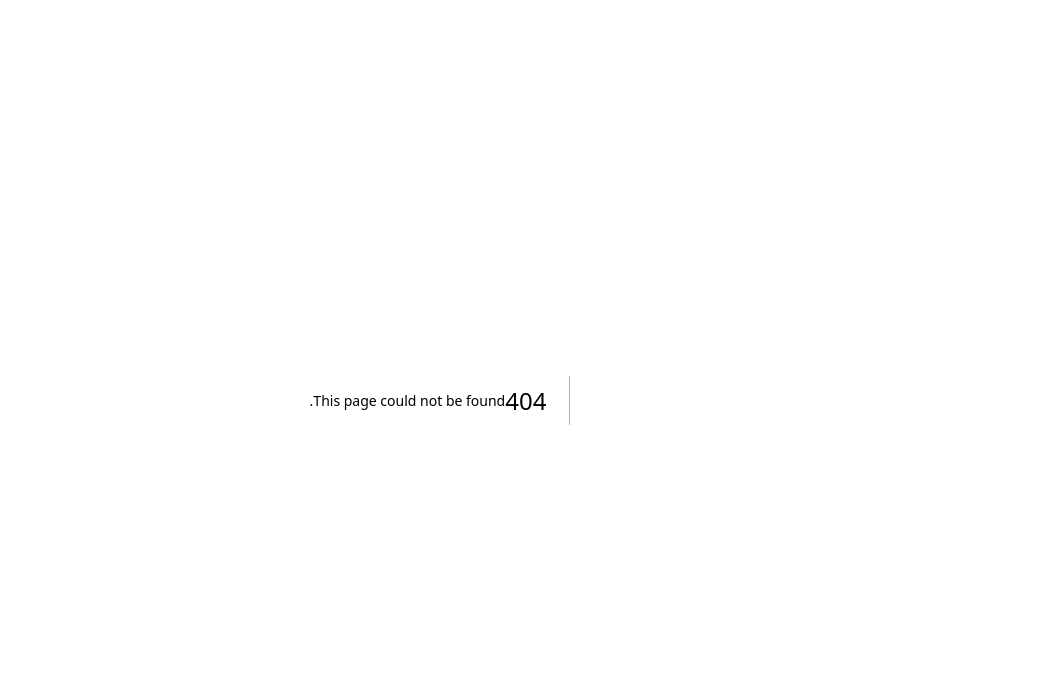
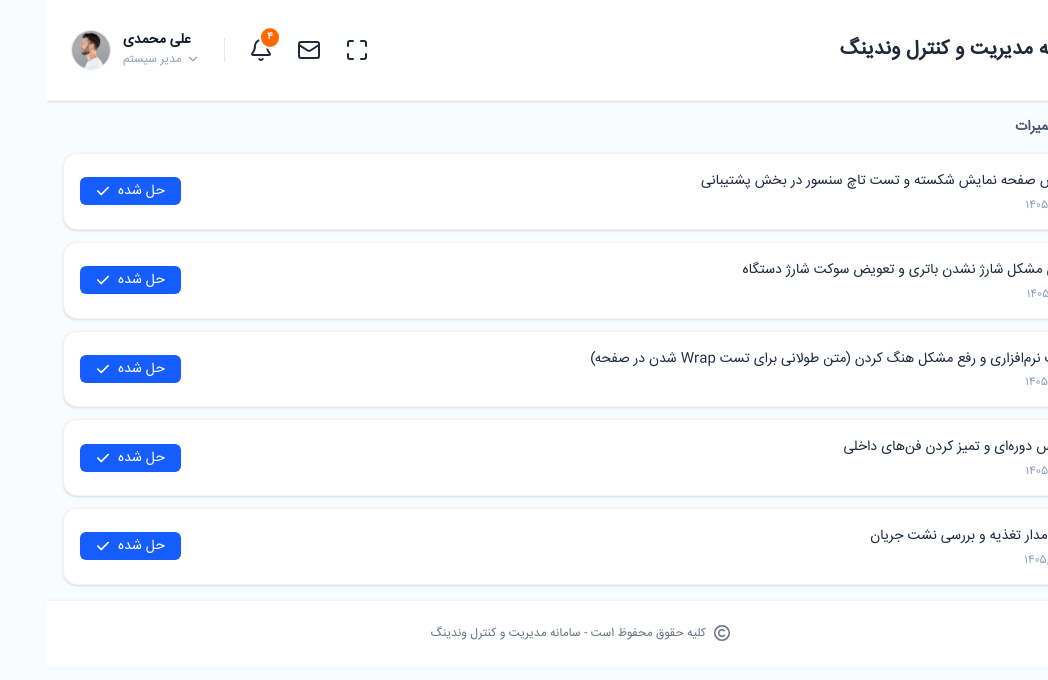
Before and after one commit to DanialDaneshmand/vending, a Next.js app: page /repairs in a window 1280 px wide. Before the commit this address had no page. Shown: the top 680 px of the page, without its empty margins (232-1280 px from the left). Built offline with nearby package versions, Linux system fonts and the light colour scheme.

Commit message:
repairs page added

```diff
--- a/src/app/(auth)/verify-otp/page.tsx
+++ b/src/app/(auth)/verify-otp/page.tsx
@@ -73,7 +73,7 @@ const VerifyOtpPage = () => {
   };
 
   return (
-    <div className="w-full min-h-screen  bg-[#F3F7FE]" dir="rtl">
+    <div className="w-full   bg-[#F3F7FE]" dir="rtl">
       {/* Header */}
       <div className="w-full bg-white shadow-sm py-6 flex items-center gap-x-2 pr-4">
         <img src="/header-icon.png" alt="" className="w-14 h-12" />
--- a/src/app/(dashboard)/layout.tsx
+++ b/src/app/(dashboard)/layout.tsx
@@ -14,7 +14,7 @@ export default function layout({ children }: layoutProps) {
       </div>
       <div className="col-span-12 md:col-span-10 ">
         <Header />
-        <main>{children}</main>
+        <main className="min-h-[440]">{children}</main>
         <Footer />
       </div>
     </section>
--- /dev/null
+++ b/src/app/(dashboard)/repairs/page.tsx
@@ -0,0 +1,110 @@
+"use client";
+
+import ConfirmModal from "@/components/shared/ConfirmModal";
+import { Wrench } from "lucide-react";
+import { useState } from "react";
+import { FaCheck } from "react-icons/fa6";
+
+interface RepairItem {
+  id: string;
+  description: string;
+  date: string;
+  status: "completed" | "pending" | "cancelled";
+}
+
+const repairs: RepairItem[] = [
+  {
+    id: "1",
+    description: "تعویض صفحه نمایش شکسته و تست تاچ سنسور در بخش پشتیبانی",
+    date: "۱۴۰۵/۰۵/۱۲",
+    status: "completed",
+  },
+  {
+    id: "2",
+    description: "بررسی مشکل شارژ نشدن باتری و تعویض سوکت شارژ دستگاه",
+    date: "۱۴۰۵/۰۶/۰۲",
+    status: "completed",
+  },
+  {
+    id: "3",
+    description:
+      "آپدیت نرم‌افزاری و رفع مشکل هنگ کردن (متن طولانی برای تست Wrap شدن در صفحه)",
+    date: "۱۴۰۵/۰۷/۱۵",
+    status: "pending",
+  },
+  {
+    id: "4",
+    description: "سرویس دوره‌ای و تمیز کردن فن‌های داخلی",
+    date: "۱۴۰۵/۰۸/۲۱",
+    status: "completed",
+  },
+  {
+    id: "5",
+    description: "تعمیر مدار تغذیه و بررسی نشت جریان",
+    date: "۱۴۰۵/۰۹/۰۵",
+    status: "cancelled",
+  },
+];
+
+export default function Page() {
+  const [filtredRepairs, setFilteredRepairs] = useState<RepairItem[]>(repairs);
+  const [isShowConfirmModal, setIsShowConfirmModal] = useState(false);
+  const [id, setId] = useState<null | string>(null);
+
+  const handleDelete = (id: string|null) => {
+    const newList = filtredRepairs.filter((item) => item.id !== id);
+    setFilteredRepairs(newList);
+  };
+
+  const handleClick = (id: string) => {
+    setIsShowConfirmModal(true);
+    setId(id);
+  };
+
+  return (
+    <section className="p-4">
+      <div className="space-y-4">
+        <h2 className="text-sm font-bold text-slate-600 mb-4">سوابق تعمیرات</h2>
+
+        {filtredRepairs.length === 0 ? (
+          <div className="flex flex-col items-center justify-center py-12 text-slate-400 bg-slate-50 rounded-2xl border-2 border-dashed border-slate-200">
+            <Wrench size={48} className="mb-3 opacity-20" />
+            <p className="text-sm">هیچ تعمیراتی ثبت نشده است.</p>
+          </div>
+        ) : (
+          <div className="grid grid-cols-1 gap-3">
+            {filtredRepairs.map((item) => (
+              <div
+                key={item.id}
+                className="flex flex-col sm:flex-row sm:items-center justify-between p-4 bg-white border border-gray-100 rounded-xl hover:border-blue-200 transition-all shadow-sm group gap-4"
+              >
+                <div className="flex flex-col gap-1 flex-1 min-w-0 overflow-hidden">
+                  <div className="text-slate-800 font-medium text-sm wrap-break-word whitespace-normal leading-relaxed">
+                    {item.description}
+                  </div>
+                  <p className="text-slate-400 text-xs">{item.date}</p>
+                </div>
+
+                <div className="flex gap-2 shrink-0 self-end sm:self-center">
+                  <button
+                    onClick={() => handleClick(item.id)}
+                    className="py-1 px-4 flex items-center gap-x-2 cursor-pointer rounded-sm transition-all text-sm bg-blue-600 text-white font-medium"
+                  >
+                    <span>حل شده</span>
+                    <FaCheck className="text-sm"/>
+                  </button>
+                </div>
+              </div>
+            ))}
+            <ConfirmModal
+              handleConfirm={() => handleDelete(id&&id)}
+              onClose={() => setIsShowConfirmModal(false)}
+              open={isShowConfirmModal}
+              title="افزودن این مورد به حل شده ها"
+            />
+          </div>
+        )}
+      </div>
+    </section>
+  );
+}
--- a/src/components/layout/Footer.tsx
+++ b/src/components/layout/Footer.tsx
@@ -2,7 +2,7 @@ import { FaRegCopyright } from "react-icons/fa6";
 
 export default function Footer() {
   return (
-    <div className="relative bottom-0 w-full bg-white shadow-[0_-1px_2px_0_rgb(0_0_0/0.05)] py-6 flex items-center justify-center gap-x-2">
+    <div className=" w-full bg-white shadow-[0_-1px_2px_0_rgb(0_0_0/0.05)] py-6 flex items-center justify-center gap-x-2">
       <span>
         <FaRegCopyright className=" text-gray-500" />
       </span>
--- a/src/components/layout/Header.tsx
+++ b/src/components/layout/Header.tsx
@@ -4,32 +4,28 @@ import React, { useState } from "react";
 import { Bell, Mail, Maximize, ChevronDown } from "lucide-react";
 import Image from "next/image";
 import { toPersianNumbers } from "@/utils/toPersianNumber";
-import { HiBars4 } from "react-icons/hi2";
-import { FaBars, FaGamepad, FaRegBell, FaRegClock } from "react-icons/fa6";
+
+import { FaBars, FaGamepad, FaRegBell } from "react-icons/fa6";
 import {
   IoClose,
+  IoGameControllerOutline,
   IoHome,
   IoLocationOutline,
-  IoSettingsOutline,
   IoStatsChart,
 } from "react-icons/io5";
 import { FiUsers } from "react-icons/fi";
 import { usePathname } from "next/navigation";
 import Link from "next/link";
+import { LuWrench } from "react-icons/lu";
 
 const links = [
   { id: 1, title: "داشبورد", href: "/dashboard", icon: <IoHome /> },
-  { id: 2, title: "دستگاه ها", href: "/devices", icon: <FaGamepad /> },
+  { id: 2, title: "دستگاه ها", href: "/devices", icon: <IoGameControllerOutline /> },
   { id: 3, title: "مکان ها", href: "/places", icon: <IoLocationOutline /> },
-
   { id: 5, title: "هشدار ها ", href: "/alerts", icon: <FaRegBell /> },
-  {
-    id: 6,
-    title: "گزارش مالی",
-    href: "/financial-report",
-    icon: <IoStatsChart />,
-  },
+  { id: 6, title: "گزارش مالی", href: "/financial-report", icon: <IoStatsChart /> },
   { id: 7, title: "کاربران و نقش ها", href: "/roles-users", icon: <FiUsers /> },
+  { id: 8, title: "تعمیرات", href: "/repairs", icon: <LuWrench /> },
 ];
 
 const Header = () => {
--- a/src/components/layout/Sidebar.tsx
+++ b/src/components/layout/Sidebar.tsx
@@ -3,7 +3,7 @@
 import { toPersianNumbers } from "@/utils/toPersianNumber";
 import Link from "next/link";
 import { usePathname } from "next/navigation";
-import { FaGamepad, FaRegBell, FaRegClock } from "react-icons/fa6";
+import { FaGamepad, FaRegBell, FaRegClock, FaScrewdriverWrench } from "react-icons/fa6";
 import { FiUsers } from "react-icons/fi";
 import { IoGameControllerOutline, IoStatsChart } from "react-icons/io5";
 import {
@@ -12,6 +12,7 @@ import {
   IoSettingsOutline,
   IoStatsChartSharp,
 } from "react-icons/io5";
+import { LuWrench } from "react-icons/lu";
 
 const links = [
   { id: 1, title: "داشبورد", href: "/dashboard", icon: <IoHome /> },
@@ -20,6 +21,7 @@ const links = [
   { id: 5, title: "هشدار ها ", href: "/alerts", icon: <FaRegBell /> },
   { id: 6, title: "گزارش مالی", href: "/financial-report", icon: <IoStatsChart /> },
   { id: 7, title: "کاربران و نقش ها", href: "/roles-users", icon: <FiUsers /> },
+  { id: 8, title: "تعمیرات", href: "/repairs", icon: <LuWrench /> },
 ];
 
 export default function Sidebar() {
--- a/src/features/device-detail/components/InventoryTab.tsx
+++ b/src/features/device-detail/components/InventoryTab.tsx
@@ -37,9 +37,10 @@ const InventoryTab = () => {
     count: 0,
     operator: "افزودن",
   });
+console.log(changeValue);
 
   const handleChange = (e: HandleChangeArg) => {
-    console.log(e);
+    setChangeValue({...changeValue,[e.target.name]:e.target.value})
   };
 
   return (
@@ -80,11 +81,11 @@ const InventoryTab = () => {
               </div>
             </div>
               <div
-                className={`${isEditing ? "h-[140] transition-all duration-300" : " h-0 transition-all duration-300"}  overflow-hidden   mt-2 flex flex-col justify-center `}
+                className={`${isEditing ? "h-[165] transition-all duration-300" : " h-0 transition-all duration-300"}  overflow-hidden   mt-2 flex flex-col justify-center `}
               >
                 <div className="flex items-start gap-x-2 w-full">
                   <input
-                  className={`${changeValue.operator === "افزودن" ? "text-green-600" : "text-red-600"} w-full h-12 outline-0 border mt-2 border-gray-100 rounded-lg p-3  `}
+                  className={`${changeValue.operator === "افزودن" ? "text-green-600 border-green-600" : "text-red-600 border-red-600"} w-full h-12 outline-0 border mt-2  rounded-lg p-3  `}
                   type="number"
                   name="count"
                   onChange={(e) =>
--- a/src/features/devices/components/DevicesFilterContainer.tsx
+++ b/src/features/devices/components/DevicesFilterContainer.tsx
@@ -34,7 +34,7 @@ export default function DevicesFilterContainer<T>({
   const [isFilter, setIsFilter] = useState(false);
   return (
     <div>
-      {/* Show Filer Container Btn */}
+      {/* Show Filter Container Btn */}
       <div className=" mt-4 block sm:hidden">
         <button
           onClick={() => setIsFilter((prev) => !prev)}
@@ -45,7 +45,7 @@ export default function DevicesFilterContainer<T>({
         </button>
       </div>
       <div
-        className={`${className} ${isFilter ? " transition-all duration-100 h-180 border border-gray-100 shadow-sm p-4 rounded-lg" : "h-0 sm:h-auto transition-all duration-100"}  overflow-hidden`}
+        className={`${className} ${isFilter ? " transition-all duration-100 h-180 border border-gray-100 shadow-sm p-4 rounded-lg" : "h-0 sm:h-auto transition-all duration-100"}  `}
       >
         {/* Search Container */}
         <div
```
